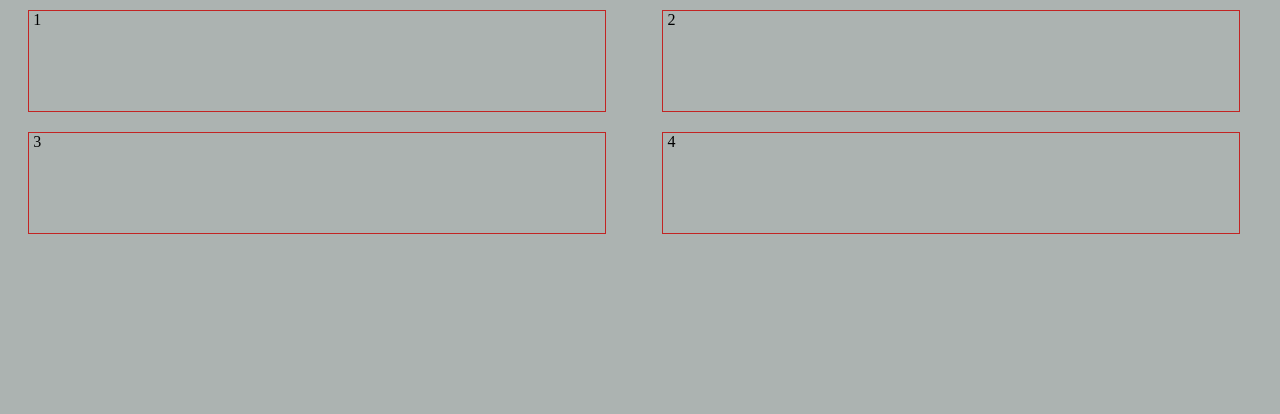
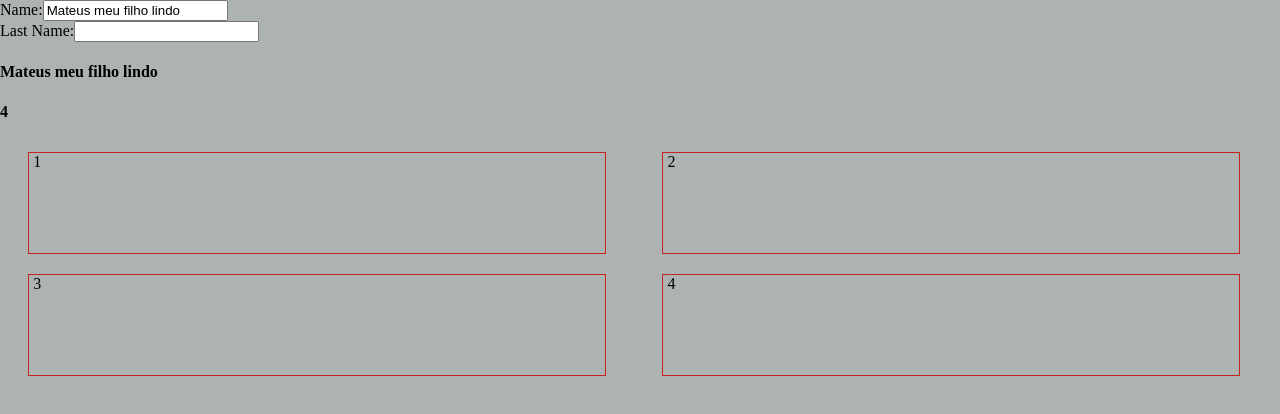
Before and after one commit to emiliojva/emiliojva-son-angular2-sete, an Angular app: page / in a window 1280 px wide. Shown: the top 414 px of the page. Built offline with nearby package versions, Linux system fonts and the light colour scheme.

Commit message:
Iniciando com Data binding

```diff
--- a/src/app/_app-root/app.component.html
+++ b/src/app/_app-root/app.component.html
@@ -1,3 +1,5 @@
+<employee-new></employee-new>
+
 <section>
   <employee-list>1</employee-list>
   <employee-list>2</employee-list>
--- /dev/null
+++ b/src/app/employee-new/employee-new.component.html
@@ -0,0 +1,15 @@
+<label for="name">Name:</label>
+<input type="text" [value]="name"/>
+<br>
+<label for="name">Last Name:</label>
+<input type="text" [(ngModel)]="lastName"/>
+
+<h4>{{name}}</h4>
+<h4>{{lastName}}</h4>
+<h4>{{2+2}}</h4>
+
+
+
+<!-- [name] - responde ao Component(Model)-->
+<!-- (name) - View se comunica com Model-->
+<!-- A diretiva [(ngModel)] do pacote @angular/forms interfere no inputElement, torna-o reativo (modifica view e model)-->
--- /dev/null
+++ b/src/app/employee-new/employee-new.component.ts
@@ -0,0 +1,19 @@
+import { Component, OnInit } from '@angular/core';
+
+@Component({
+  selector: 'employee-new',
+  templateUrl: './employee-new.component.html',
+  styleUrls: ['./employee-new.component.scss']
+})
+export class EmployeeNewComponent implements OnInit {
+
+  public name:string = ''; // property bind []
+  public lastName:string = ''; // reativa [(ngModel)]
+
+  constructor() {
+    setTimeout(()=>{ this.name = "Mateus meu filho lindo" },3000)
+  }
+
+  ngOnInit(): void {}
+
+}
```
Also changed, not shown: package.json (+24 -24 lines), src/app/app.module.ts (+6 -2 lines), src/app/employee-new/employee-new.component.scss (added), 2 other files (tests, documents, lock files or other folders).
